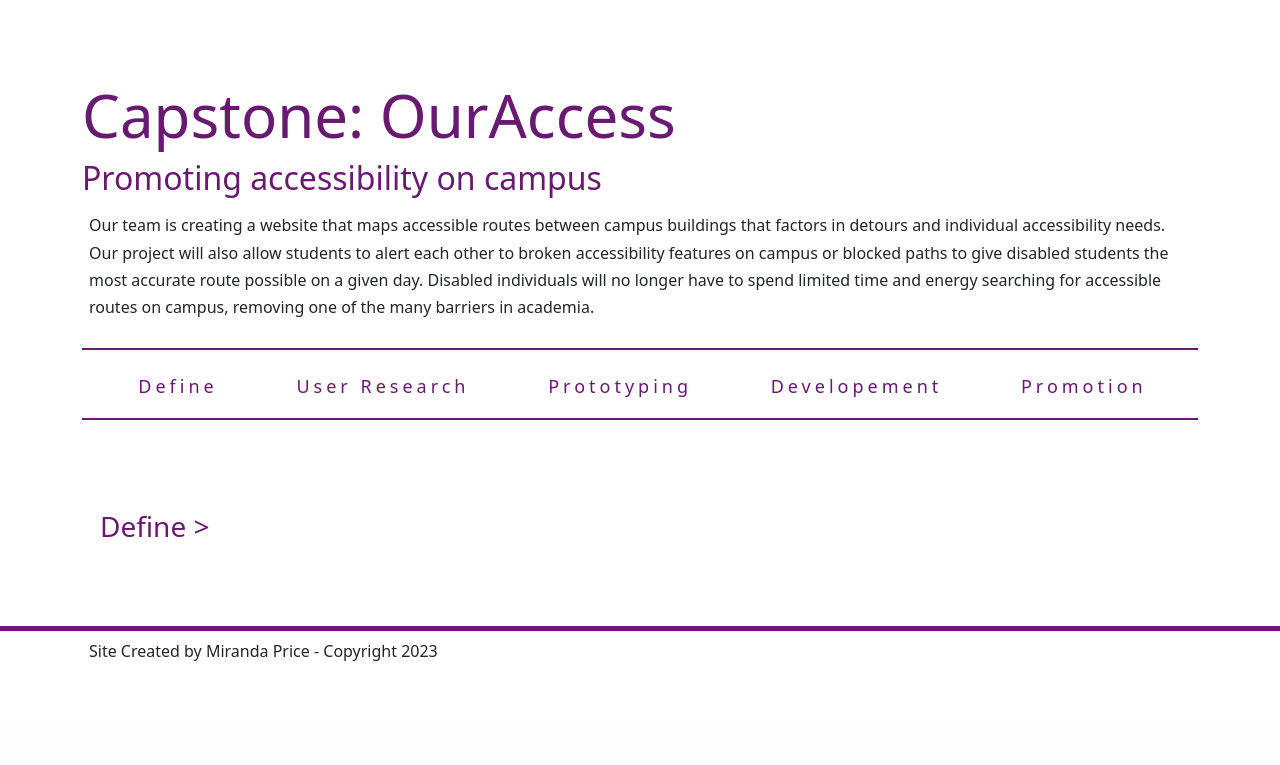
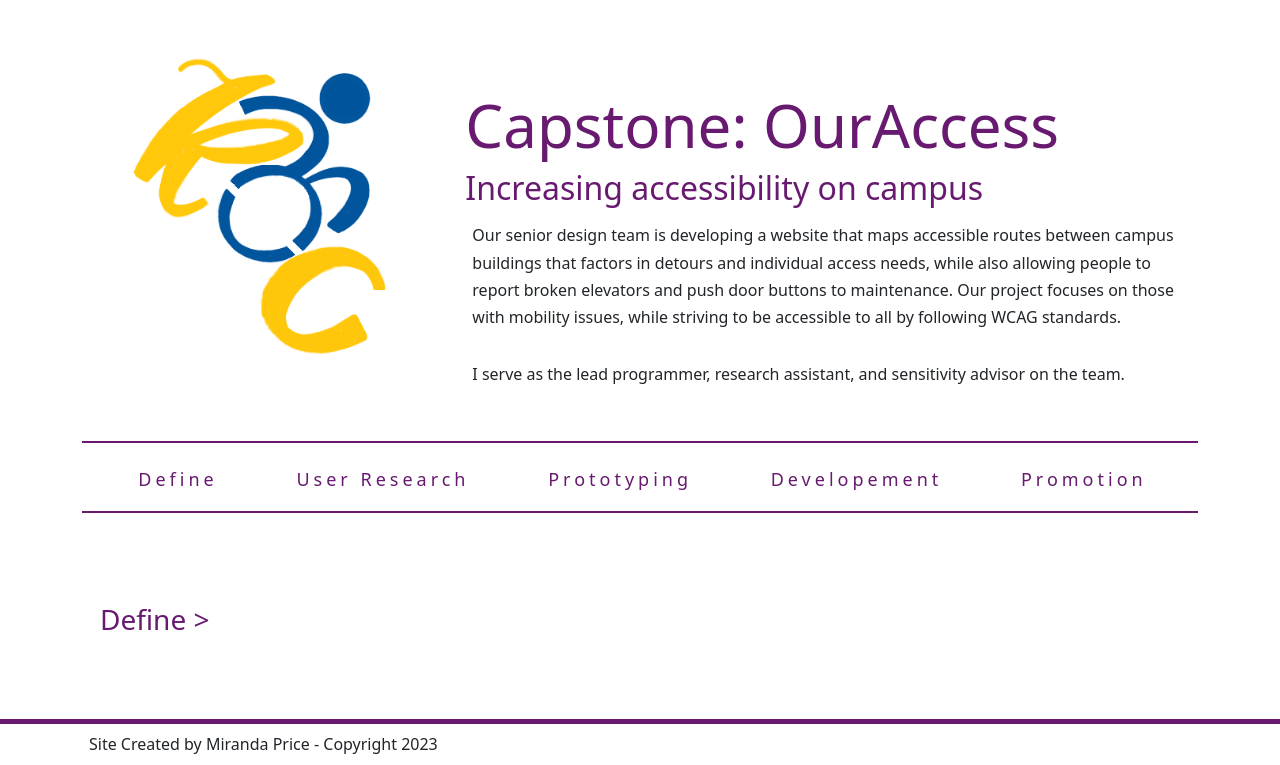
Before and after one commit to miranda-price/portfolio, a PHP site: page /capstone.html in a window 1280 px wide. Shown: the part 81-846 px from the top of the page. Before the commit the page ends 742 px from the top, so only its background shows below. Run offline with PHP 8.4, Linux system fonts and the light colour scheme.

Commit message:
add capstone heading

```diff
--- a/capstone.html
+++ b/capstone.html
@@ -55,10 +55,19 @@
   </div>
 </nav>
 	</header>
-	<div class="navbar-fix"></div>
-	<h1 class="page-top">Capstone: OurAccess</h1>
-    <h2>Promoting accessibility on campus</h2>
-    <p>Our team is creating a website that maps accessible routes between campus buildings that factors in detours and individual accessibility needs.  Our project will also allow students to alert each other to broken accessibility features on campus or blocked paths to give disabled students the most accurate route possible on a given day.  Disabled individuals will no longer have to spend limited time and energy searching for accessible routes on campus, removing one of the many barriers in academia.</p>
+
+    <div class="navbar-fix"></div>
+    <div class="row" id="capstone-heading">
+        <div class="col-md-4"><img src="content/ouraccess-logo.png" alt="blue and gold logo of the letters ROC with the letter O forming the wheel of the accessibility symbol" width="100%"></div>
+
+        <div class="col-md-8">
+            <h1 class="page-top">Capstone: OurAccess</h1>
+            <h2>Increasing accessibility on campus</h2>
+            <p>Our senior design team is developing a website that maps accessible routes between campus buildings that factors in detours and individual access needs, while also allowing people to report broken elevators and push door buttons to maintenance.  Our project focuses on those with mobility issues, while striving to be accessible to all by following WCAG standards.</p>
+            <p>I serve as the lead programmer, research assistant, and sensitivity advisor on the team.</p>
+        </div>
+    </div>
+
 
 	<nav class="nav-fill">
 		<div class="container-fluid">
--- a/css/landing.css
+++ b/css/landing.css
@@ -46,7 +46,7 @@
 
 html > * {
     background: rgb(129,56,137);
-    background: linear-gradient(75deg, rgba(129,56,137,0.8) 0%, rgba(137,53,190,0.8) 38%, rgba(245,235,245,1) 100%);
+    background: linear-gradient(75deg, rgba(147, 67, 156, 0.8) 0%, rgba(168, 84, 220, 0.8) 46%, rgba(245,235,245,1) 100%);
 }
 
 .landing {
--- a/css/override.css
+++ b/css/override.css
@@ -63,6 +63,9 @@ footer, .row-home{
 	max-width: 950px;
 }
 
+#capstone-heading {
+	align-items: center;
+}
 
 /* *****************
 Module styles
```
Also changed, not shown: content/ouraccess-logo.png (added).
